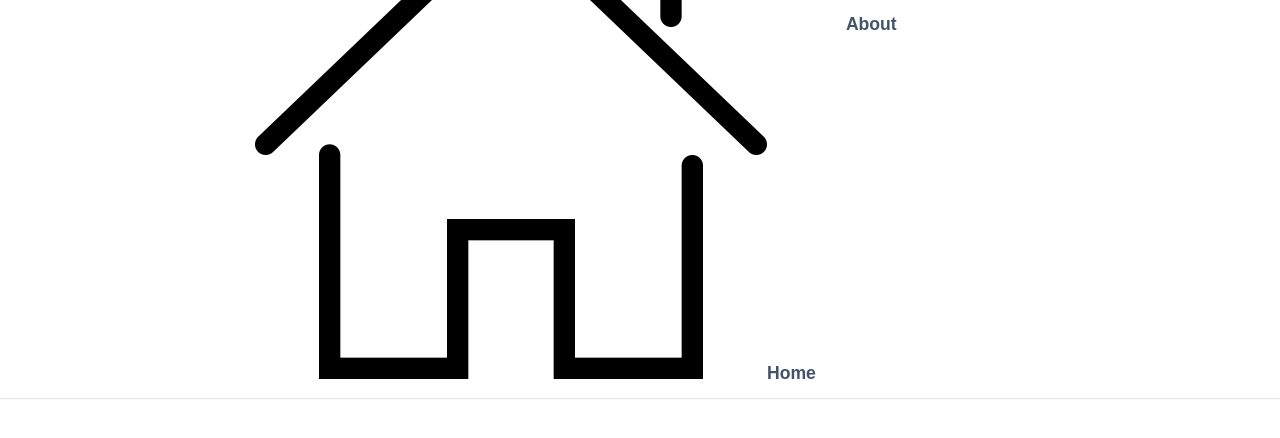
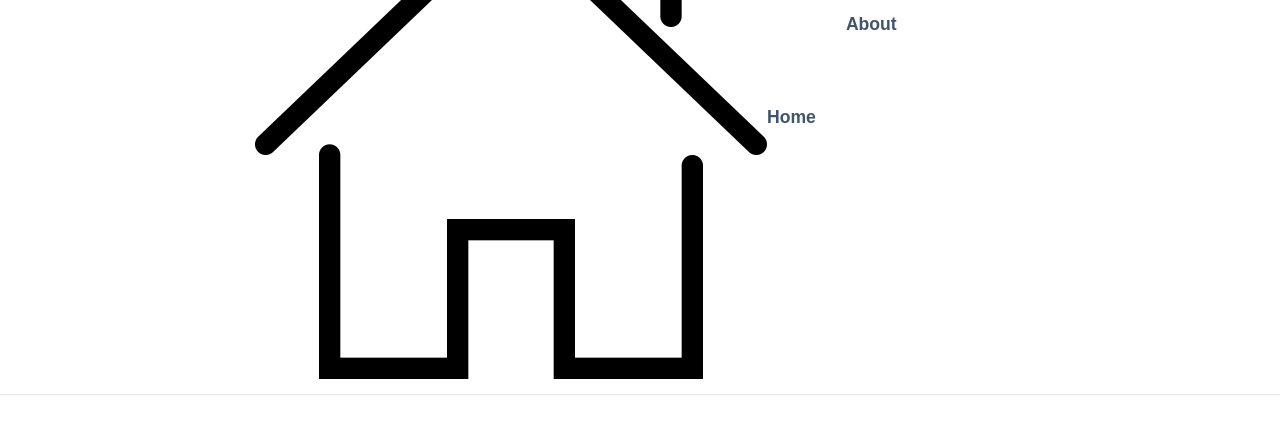
Before and after one commit to mark-me/mark-me.github.io, a Jekyll site: the page built from index.html, in a window 1280 px wide. Shown: the part 148-586 px from the top of the page. Built offline with Jekyll 4.4.1, drawn with Linux system fonts in a browser that asks for light colours; some web fonts are replaced.

Commit message:
Update header.html

```diff
--- a/_includes/header.html
+++ b/_includes/header.html
@@ -2,7 +2,7 @@
 	<div class="container">
 		<nav>
 			<ul>
-				<li><a href="{{ "/" | prepend: site.baseurl }}"><img src="home.png">Home</a></li>
+				<li><a href="{{ "/" | prepend: site.baseurl }}"><img src="home.png" align="middle">Home</a></li>
 				<li><a href="{{ "/snippets-and-tips/" | prepend: site.baseurl }}">Snippets and tips</a></li>
 				<li><a href="{{ "/tutorials/" | prepend: site.baseurl }}">Tutorials</a></li>
 				<li><a href="{{ "/presentations/" | prepend: site.baseurl }}">Presentations</a></li>
```
